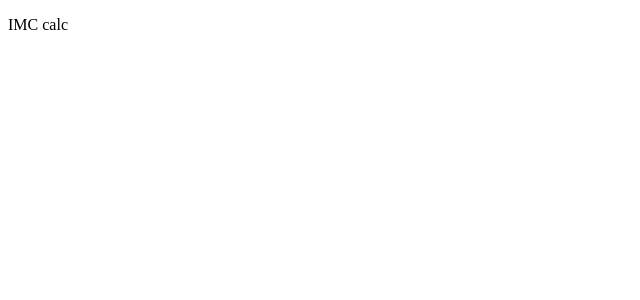
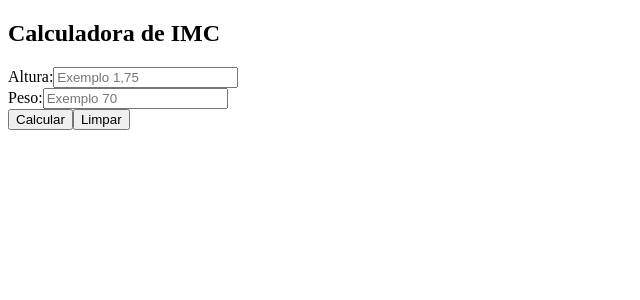
Before and after one commit to Anthony-Xavier/Calculadora-Imc, a React (Vite) app in the folder calculadora-imc/: page / in a window 1280 px wide. Shown: the top 300 px of the page, without its empty margins (0-640 px from the left). Built offline with nearby package versions, Linux system fonts and the light colour scheme.

Commit message:
Criando componentes da calculadora

```diff
--- a/calculadora-imc/src/App.jsx
+++ b/calculadora-imc/src/App.jsx
@@ -1,10 +1,11 @@
 import './App.css'
+import ImcCalc from './components/ImcCalc'
 
 function App() {
 
   return (
-    <div className="App">
-      <p>IMC calc</p>
+    <div className="container">
+      <ImcCalc />
     </div>
   )
 }
--- /dev/null
+++ b/calculadora-imc/src/components/ImcCalc.jsx
@@ -0,0 +1,40 @@
+import React from 'react'
+import './ImcCalc.css'
+
+const ImcCalc = () => {
+  return (
+    <div id="calc-container">
+        <h2>Calculadora de IMC</h2>
+        <form id="imc-form">
+            <div className="from-inputs">
+                <div className="form-control">
+                    <label htmlFor="height">Altura:</label>
+                    <input
+                    type="text"
+                    name="height"
+                    id="height"
+                    placeholder="Exemplo 1,75"
+                    />
+                </div>
+
+                <div className="form-control">
+                    <label htmlFor="wright">Peso:</label>
+                    <input
+                    type="text"
+                    name="wright"
+                    id="wright"
+                    placeholder="Exemplo 70"
+                    />
+                </div>
+            </div>
+            <div className="action-control">
+                <button>Calcular</button>
+                <button>Limpar</button>
+            </div>
+        </form>
+
+    </div>
+  )
+}
+
+export default ImcCalc
```
Also changed, not shown: calculadora-imc/src/components/ImcCalc.css (added).
